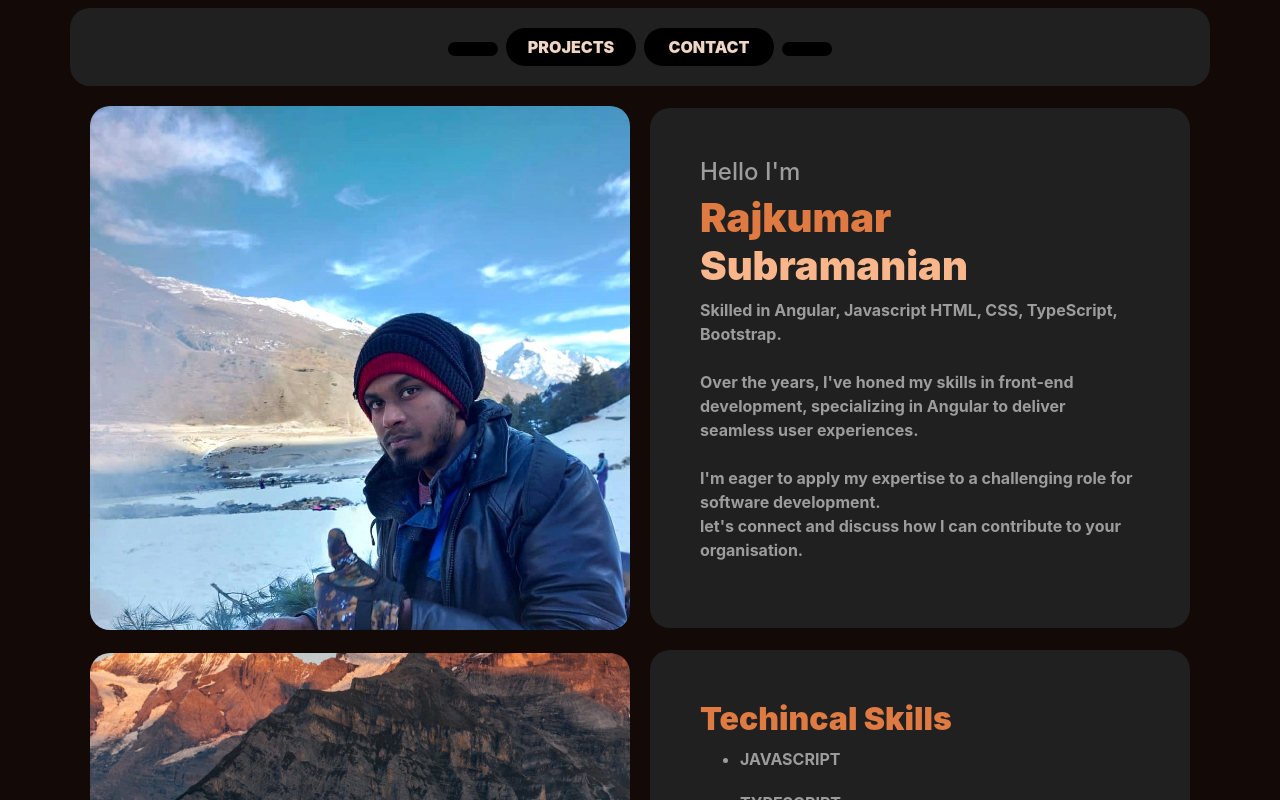
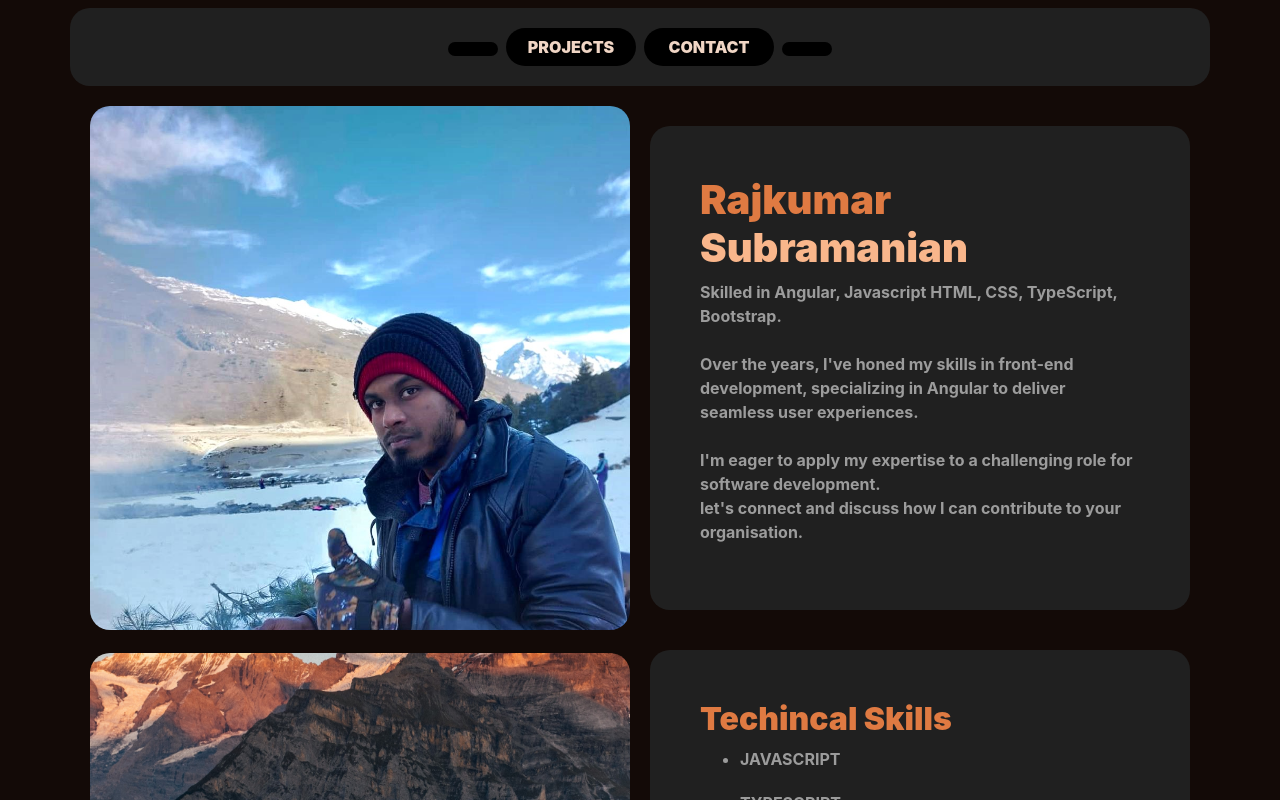
Before and after one commit to codercrocs/Rajkumar-portfolio, an Angular app: page / in a window 1280 px wide. Shown: the top 800 px of the page. Built offline with nearby package versions, Linux system fonts and the light colour scheme; some icons are missing.

Commit message:
removed hello Im

```diff
--- a/src/home/home.component.html
+++ b/src/home/home.component.html
@@ -7,7 +7,7 @@
     />
   </div>
   <div class="intro-container">
-    <h4 class="intro-header">Hello I'm</h4>
+    <!-- <h4 class="intro-header">Hello I'm</h4> -->
     <h1 style="color: #df7a42; font-weight: 900">
       Rajkumar <span style="color: #f9b68b; font-weight: 900">Subramanian</span>
     </h1>
```
